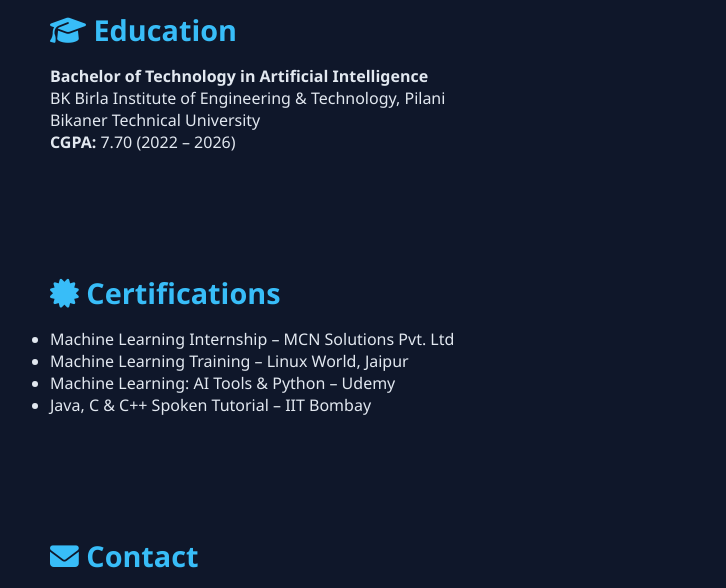
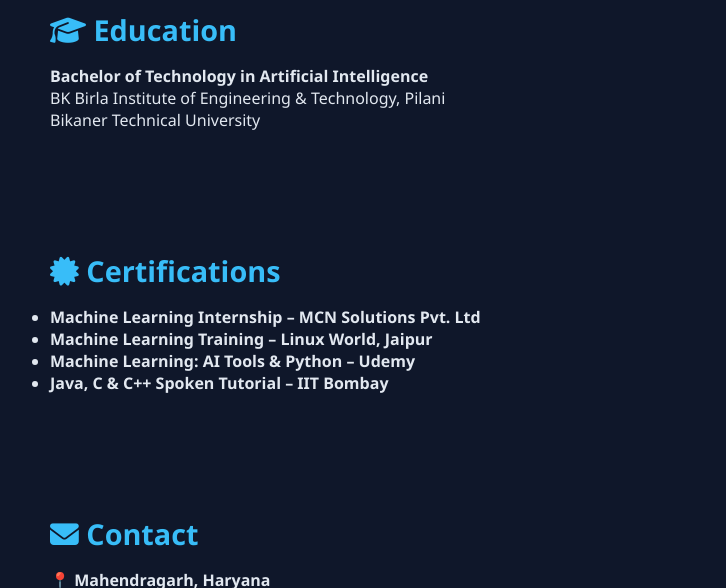
Before and after one commit to AnoopSingh13/Anoop-Portfolio, a plain HTML site: page index.html in a window 1280 px wide. Shown: the part 2020-2608 px from the top of the page, without its empty margins (160-886 px from the left). Drawn offline with Linux system fonts and the light colour scheme.

Commit message:
Add files via upload

```diff
--- a/index.html
+++ b/index.html
@@ -160,7 +160,7 @@
     <strong>Bachelor of Technology in Artificial Intelligence</strong><br>
     BK Birla Institute of Engineering & Technology, Pilani<br>
     Bikaner Technical University<br>
-    <strong>CGPA:</strong> 7.70 (2022 – 2026)
+    <strong>
   </p>
 </section>
 
```
